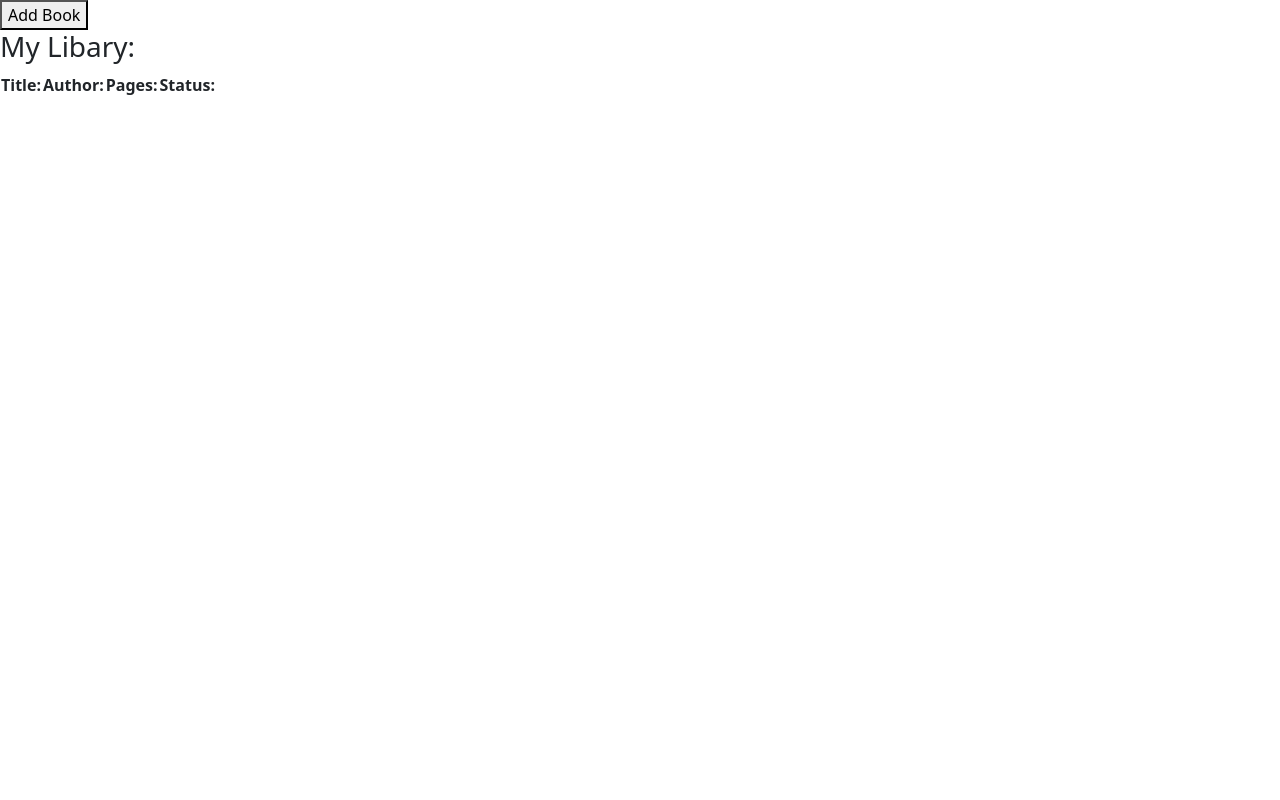
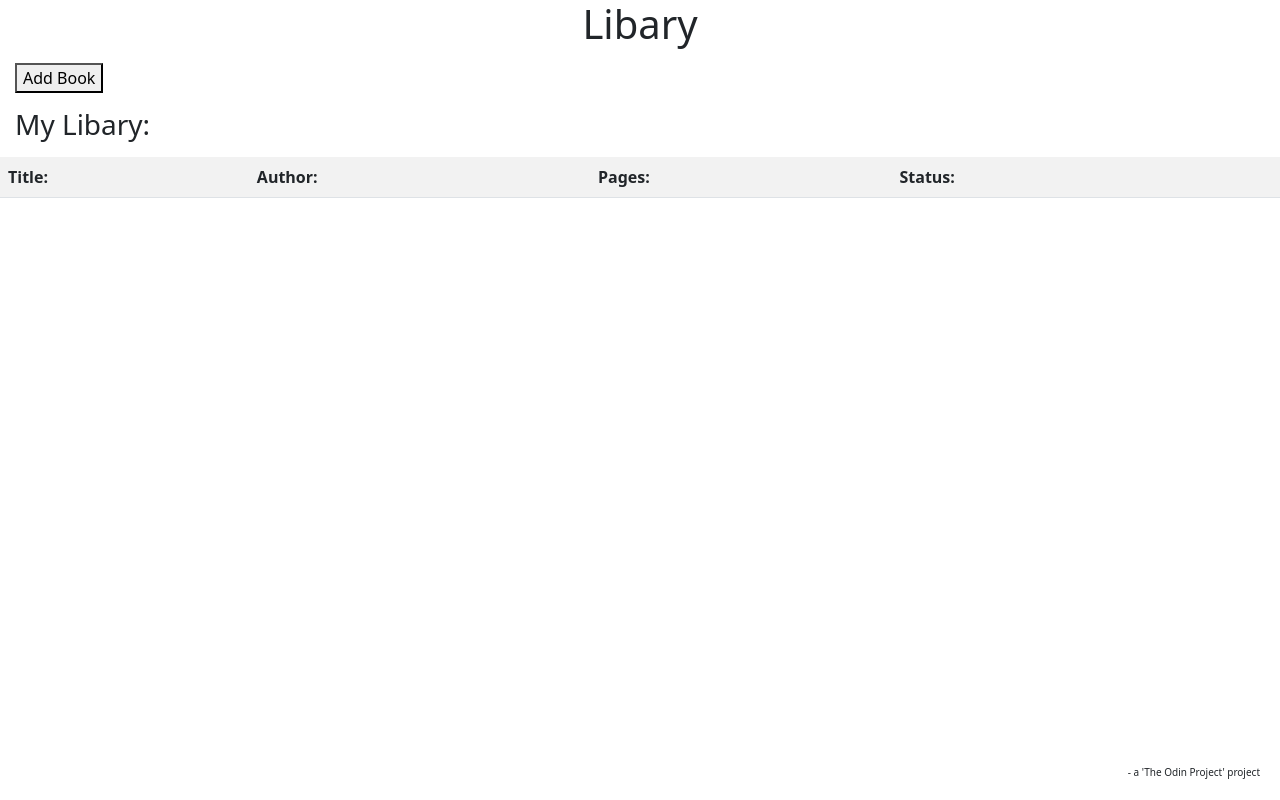
Before and after one commit to wensquared/libary, a plain HTML site: page index.html in a window 1280 px wide. Drawn offline with nearby package versions, Linux system fonts and the light colour scheme.

Commit message:
added styles.css

```diff
--- a/index.html
+++ b/index.html
@@ -12,10 +12,11 @@
     <script src="./static/js/jquery-3.6.0.min.js"></script>
     <script src="./static/js/jqueryUi/jquery-ui.min.js"></script>
     <script src="./static/js/libary.js"></script>
-
+    <link rel="stylesheet" href="./static/css/styles.css">
 
 </head>
 <body>
+    <h1>Libary</h1>
     <button id="dlg_addBook">Add Book</button>
     <div id="addBookForm" title="Add Book">
         <form action="" id="form">
@@ -35,13 +36,17 @@
         </form>
     </div>
     <h3>My Libary:</h3>
-    <table id="libary">
+    <table id="libary" class="table table-striped table-hover">
         <tr>
             <th>Title:</th>
             <th>Author:</th>
             <th>Pages:</th>
             <th>Status:</th>
+            <th>  </th>
         </tr>
     </table>
+    <footer>
+        - a 'The Odin Project' project
+    </footer>
 </body>
 </html>
--- /dev/null
+++ b/static/css/styles.css
@@ -0,0 +1,20 @@
+h1 {
+    margin: auto;
+    text-align: center;
+}
+
+#dlg_addBook {
+   margin-top: 15px;
+   margin-left: 15px;
+}
+
+h3 {
+    margin: 15px;
+}
+
+footer {
+    position: fixed;
+    bottom: 20px;
+    right: 20px;
+    font-size: x-small;
+}
```
